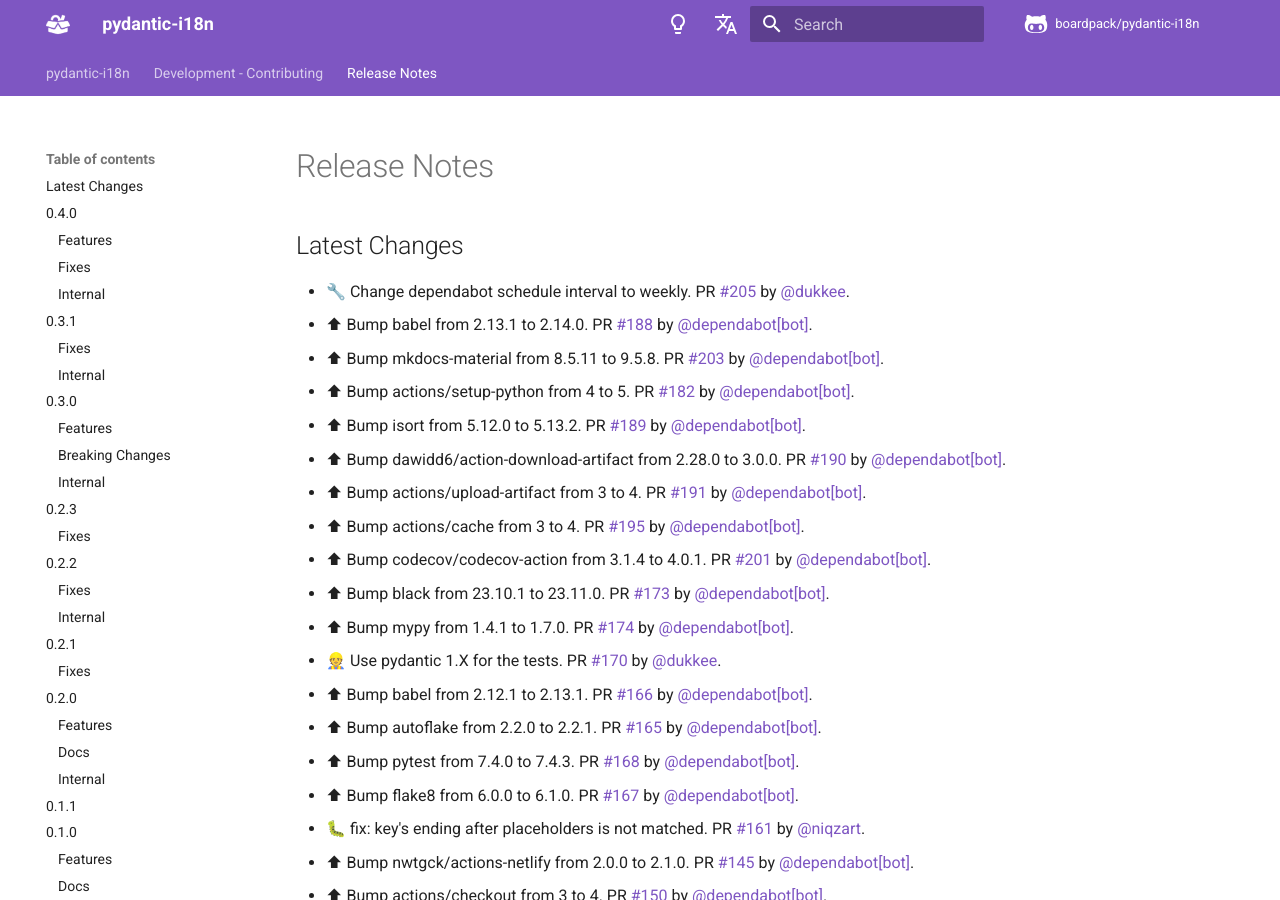
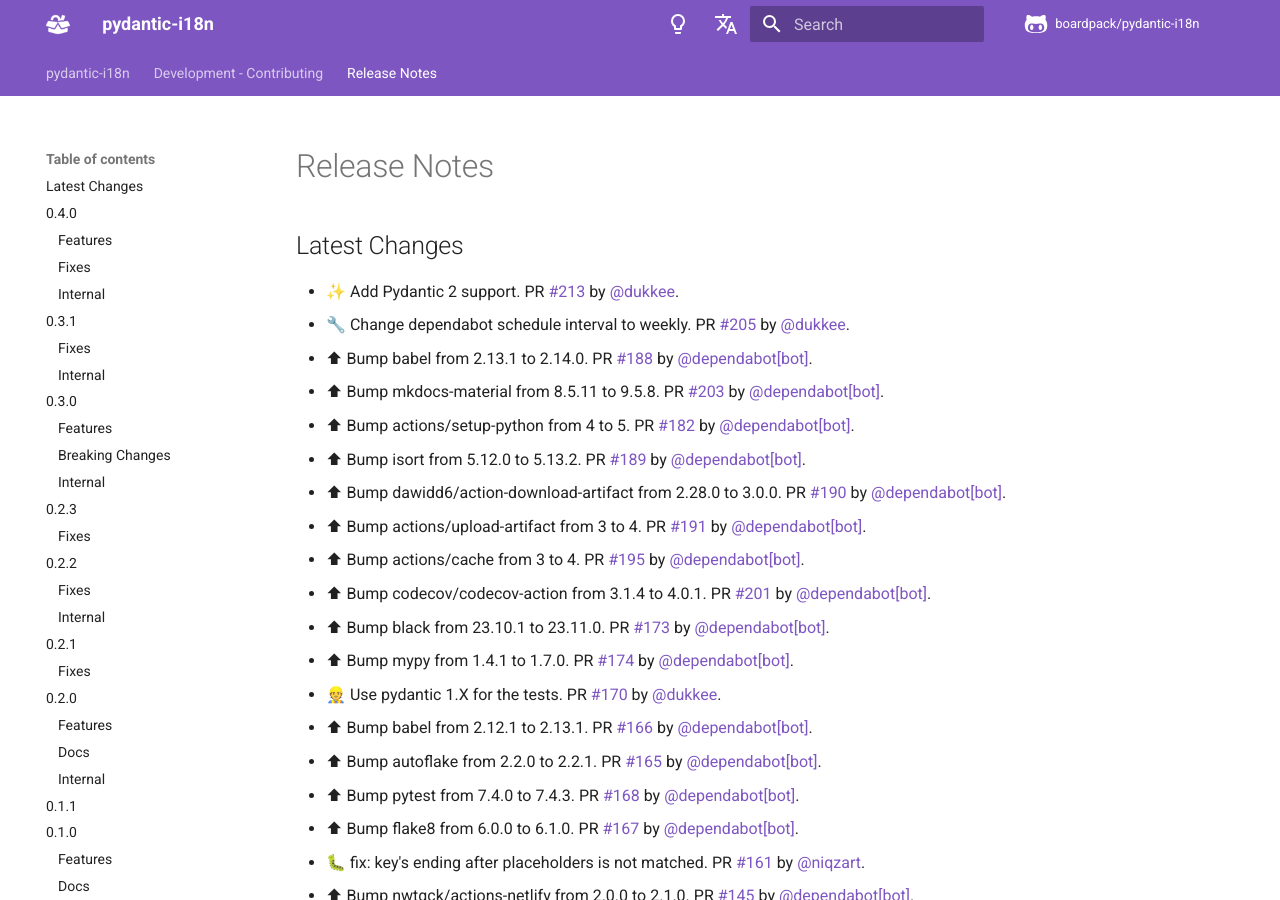
Before and after one commit to boardpack/pydantic-i18n, an MkDocs documentation site: the page built from docs/en/docs/release-notes.md, in a window 1280 px wide and 900 px high. Built offline with MkDocs 1.6.1 and Material for MkDocs 9.7.7, drawn with Linux system fonts in a browser that asks for light colours; comment, search, counter and statistics services are not loaded.

Commit message:
📝 Update release notes

```diff
--- a/docs/en/docs/release-notes.md
+++ b/docs/en/docs/release-notes.md
@@ -2,6 +2,7 @@
 
 ## Latest Changes
 
+* ✨ Add Pydantic 2 support. PR [#213](https://github.com/boardpack/pydantic-i18n/pull/213) by [@dukkee](https://github.com/dukkee).
 * 🔧 Change dependabot schedule interval to weekly. PR [#205](https://github.com/boardpack/pydantic-i18n/pull/205) by [@dukkee](https://github.com/dukkee).
 * ⬆ Bump babel from 2.13.1 to 2.14.0. PR [#188](https://github.com/boardpack/pydantic-i18n/pull/188) by [@dependabot[bot]](https://github.com/apps/dependabot).
 * ⬆ Bump mkdocs-material from 8.5.11 to 9.5.8. PR [#203](https://github.com/boardpack/pydantic-i18n/pull/203) by [@dependabot[bot]](https://github.com/apps/dependabot).
```
